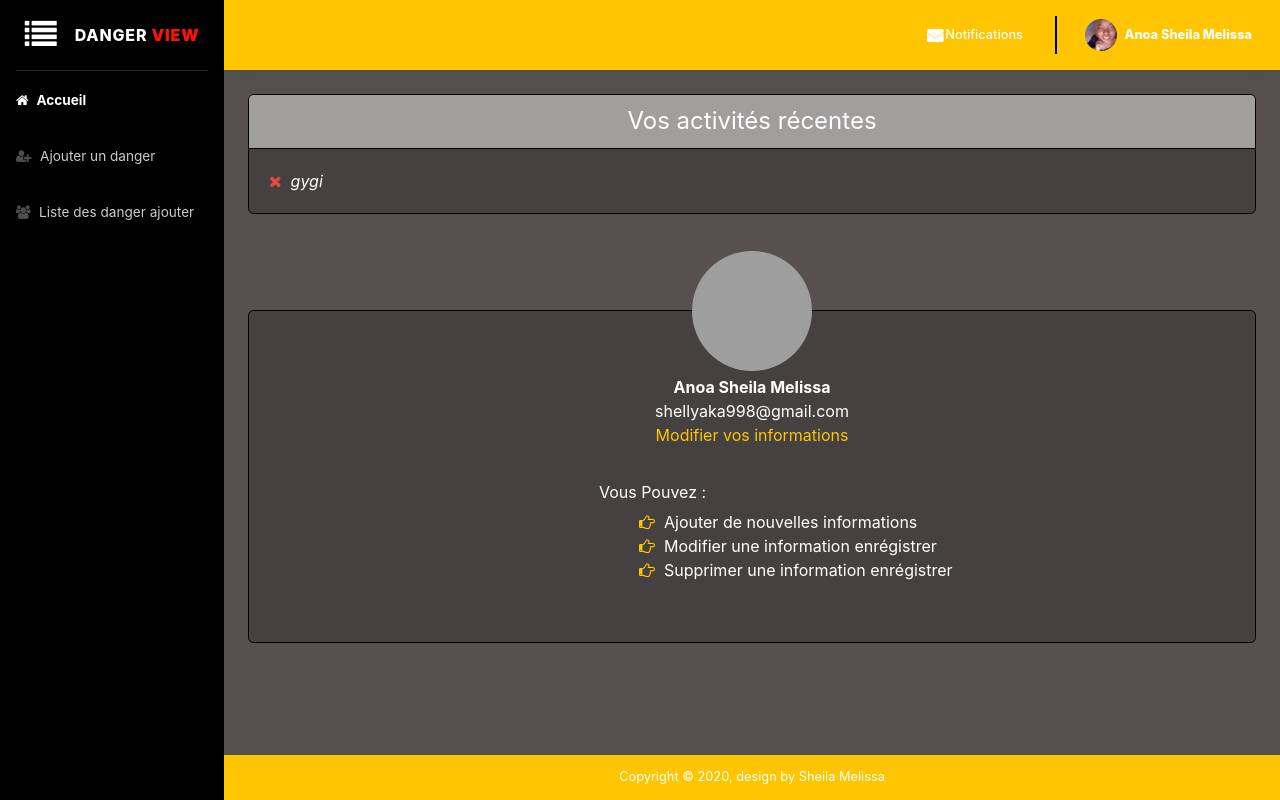
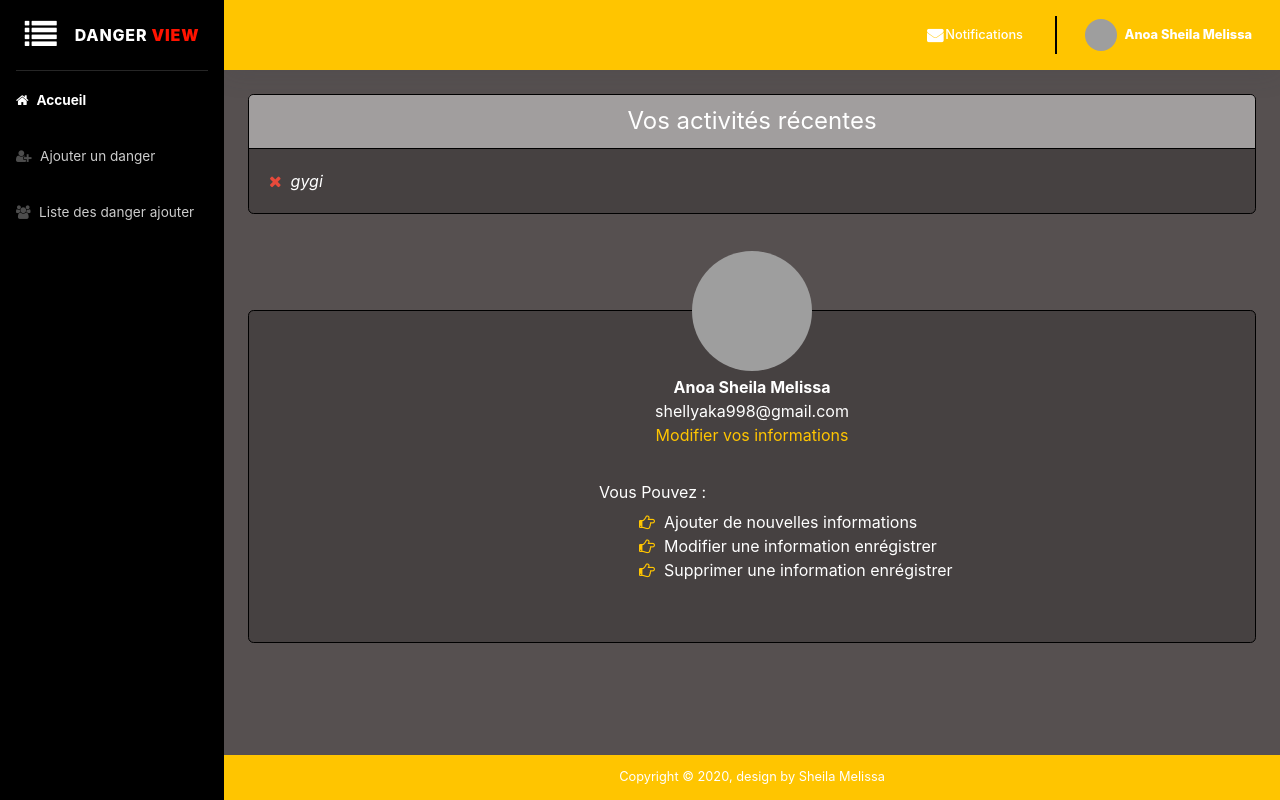
Before and after one commit to salma-mindy/Danger_view, a PHP site: page /operateurs/operateur_home.php in a window 1280 px wide. Run offline with PHP 8.4, Linux system fonts and the light colour scheme; a user stored in the database is signed in; grey boxes are pictures that could not be loaded.

Commit message:
Admin du site b

```diff
--- a/operateurs/operateur_home.php
+++ b/operateurs/operateur_home.php
@@ -97,7 +97,7 @@ if(!isset($_SESSION["connecter"]) || $_SESSION["connecter"] !== true){
 
                             <li class="nav-item dropdown no-arrow">
                                 <a class="nav-link dropdown-toggle" href="#" id="userDropdown" role="button" data-toggle="dropdown" aria-haspopup="true" aria-expanded="false">
-                                    <img class="img-profile rounded-circle" src="../img/user.png">&nbsp;&nbsp;
+                                    <img class="img-profile rounded-circle" src="https://cdn.pixabay.com/photo/2013/07/13/10/07/man-156584_960_720.png">&nbsp;&nbsp;
                                     <span class="d-none d-lg-inline text-gray-600 small" style="color: #fff !important;font-weight: 800;">
                                     <?php echo htmlspecialchars($_SESSION["prenom"]); ?>
                                 </span>
```
